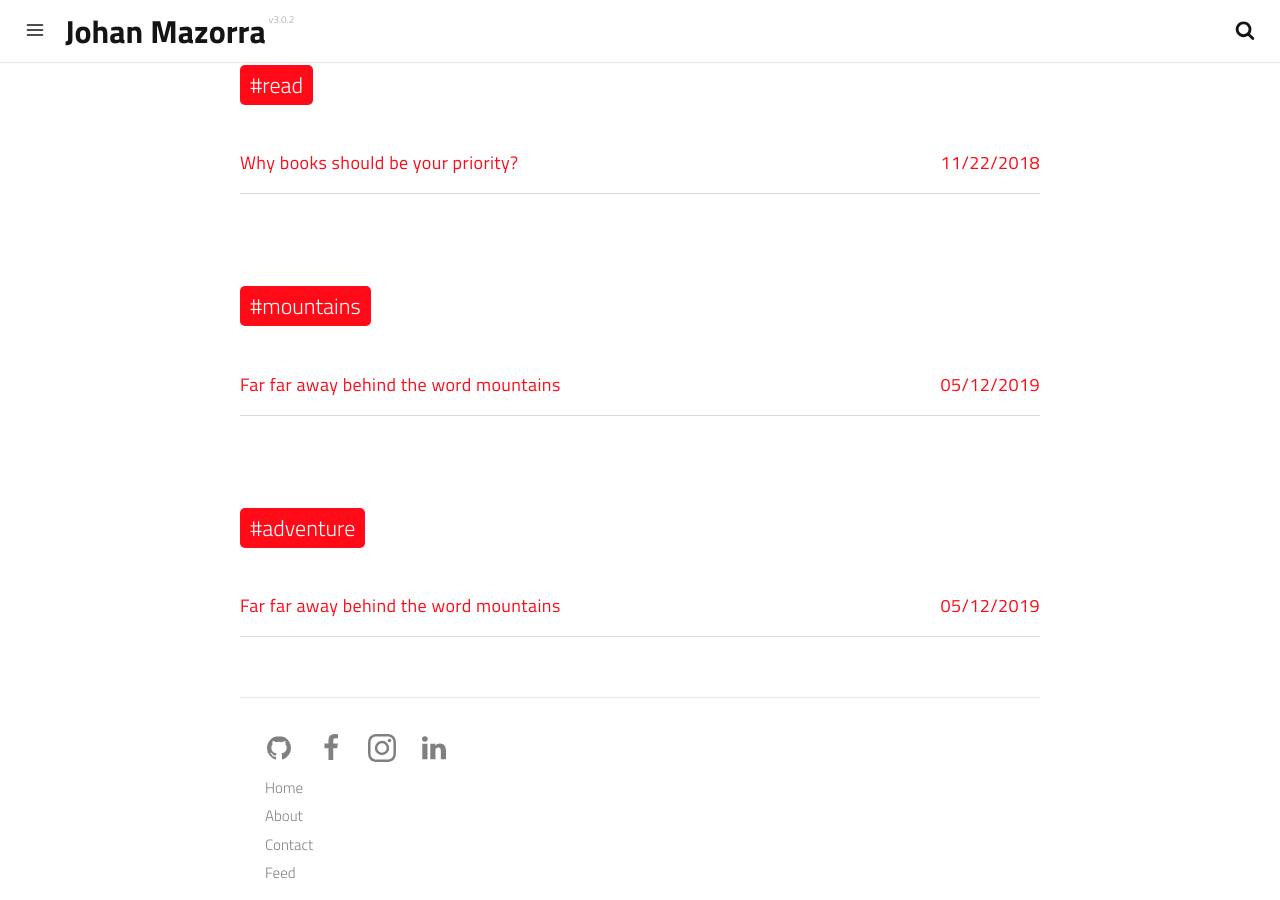
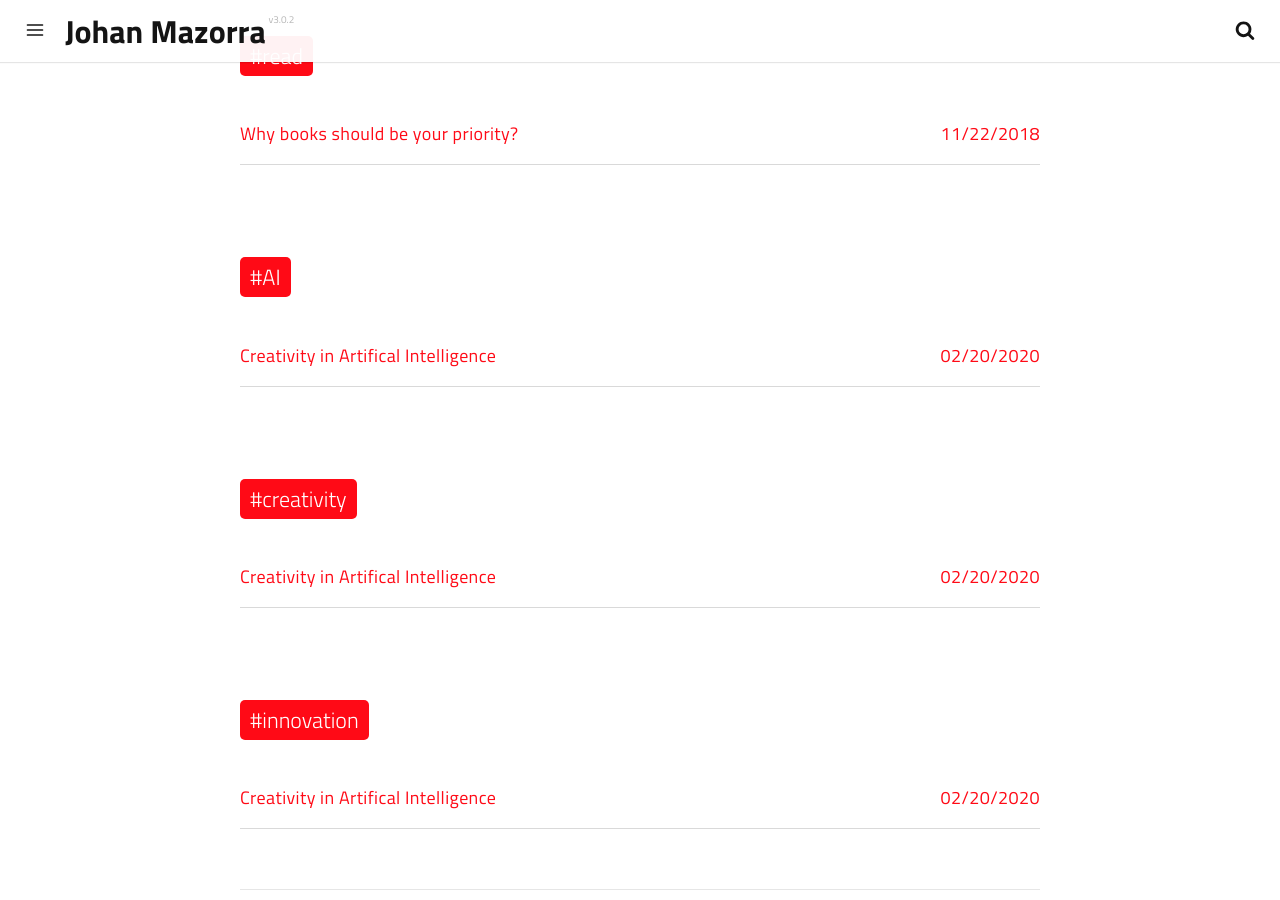
Before and after one commit to jsmazorra/jmazorra.github.io, a Jekyll site: the page built from tags.html, in a window 1280 px wide and 900 px high, scrolled down 6803 px. Built offline with Jekyll 4.4.1, drawn with Linux system fonts in a browser that asks for light colours; a script that is not in the unit is left out; part of the change alters nothing that is shown; some of the changed text lies outside the part shown.

Commit message:
Update 2010-02-02-far-far-away-behind-the-word-mountains.md

````diff
--- a/_posts/2010-02-02-far-far-away-behind-the-word-mountains.md
+++ b/_posts/2010-02-02-far-far-away-behind-the-word-mountains.md
@@ -1,59 +1,38 @@
 ---
-date: 2019-05-12T19:17:18.000Z
+date: 2020-02-20T19:17:18.000Z
 layout: post
-title: Far far away behind the word mountains
-subtitle: Lorem ipsum dolor sit amet, consectetur adipisicing elit.
+title: Creativity in Artifical Intelligence
+subtitle: Article by Johan Mazorra
 description: >-
-  Lorem ipsum dolor sit amet, consectetur adipisicing elit, sed do eiusmod
-  tempor incididunt ut labore et dolore magna aliqua.
+Innovativeness is a key component of human insight and a test for AI. Computer based intelligence procedures can be utilized to make new thoughts in three different ways: by creating novel mixes of commonplace thoughts; by investigating the capability of reasonable spaces; and by making changes that empower the age of beforehand unimaginable thoughts. Man-made intelligence will have less trouble in demonstrating the age of new thoughts than in computerizing their assessment.
 image: >-
   https://res.cloudinary.com/dm7h7e8xj/image/upload/v1559821648/theme5_wmutla.jpg
 optimized_image: >-
   https://res.cloudinary.com/dm7h7e8xj/image/upload/c_scale,w_380/v1559821648/theme5_wmutla.jpg
 category: travel
 tags:
-  - mountains
-  - travel
-  - adventure
-author: thiagorossener
+  - AI
+  - creativity
+  - innovation
+author: johanmazorra
 paginate: true
 ---
-Cas sociis natoque penatibus et magnis <a href="#">dis parturient montes</a>, nascetur ridiculus mus. _Aenean eu leo quam._ Pellentesque ornare sem lacinia quam venenatis vestibulum. Sed posuere consectetur est at lobortis. Cras mattis consectetur purus sit amet fermentum.
+# Introduction
 
-> Curabitur blandit tempus porttitor. Nullam quis risus eget urna mollis ornare vel eu leo. Nullam id dolor id nibh ultricies vehicula ut id elit.
+Computer based intelligence should focus fundamentally on P-inventiveness. On the off chance that it figures out how to demonstrate this in a ground-breaking way, at that point fake H-inventiveness will happen now and again surely, it as of now has, as we will see. (In what pursues, I will not utilize the letter-prefixes: more often than not, it is P-innovativeness which is at issue.)
 
-Etiam porta **sem malesuada magna** mollis euismod. Cras mattis consectetur purus sit amet fermentum. Aenean lacinia bibendum nulla sed consectetur.
+# Three kinds of inventiveness
+
+There are three principal kinds of innovativeness, including various methods for creating original thoughts. Every one of the three outcomes in amazement, however just one (the third) can prompt the "stun' of shock that welcomes an obviously inconceivable thought [2]. Various types incorporate some H-innovative models, however, the makers celebrated in the history books are all the more frequently esteemed for their accomplishments in regard to the third sort of imagination.
+> The primary kind includes novel (unlikely) blends of natural thoughts. Give us a chance to call this "combinational" inventiveness. Models incorporate much idyllic symbolism, and furthermore, the relationship wherein the two recently related thoughts share some innate reasonable structure.
+
+Analogies are once in a while investigated and created at some length, for reasons for a talk or critical thinking. In any case, even the negligible age, or gratefulness, of an adept relationship includes a (not really cognizant) reasonable basic mapping, whereby the similitudes of a structure are seen as well as are made a decision regarding their quality and profundity.
+The second and third sorts are firmly connected, and more like each other than either is to the first. They are "exploratory" and "transformational" inventiveness. The previous includes the age of original thoughts by the investigation of organized theoretical spaces. This regularly results in structures ("thoughts") that are novel, however sudden. One can quickly observe, be that as it may, that they fulfill the ordinances of the reasoning style concerned. The last includes the change of approximately (at least one) measurement of the space, with the goal that new structures can be produced which couldn't have emerged previously. The more major the measurement concerned, and the more dominant the change, all the more amazing the new thoughts will be. These two types of innovativeness shade into each other, since the investigation of the space, can incorporate negligible "tweaking" of genuinely shallow limitations. The qualification between a change and a change is somewhat a matter of judgment, however, the more well-characterized space, the more clear this refinement can be.
+Numerous individuals including (for instance) most expert researchers, specialists, and jazz-artists bring home the bacon out of exploratory innovativeness. That is, they acquire an acknowledged style of reasoning from their way of life, and after that seek it, and maybe externally change it, to investigate its substance, limits, and potential. Be that as it may, individuals once in a while change the acknowledged calculated space, by modifying or expelling (at least one) of its measurements, or by including another one. Such change empowers thoughts to be created which (in respect to that reasonable space) were beforehand inconceivable.
+The more central the change, as well as the more major the measurement that is changed, the more unique the recently potential structures,  will be. The stun of shock that goes to such (already outlandish) thoughts is a lot more noteworthy than the astonishment occasioned by simple impossibilities, anyway startling they might be. On the off chance that the changes are excessively extraordinary, the connection between the old and new spaces won't be promptly obvious. In such cases, the new structures will be ambiguous, and all around likely rejected. In fact, it might set aside some effort for the connection between the two spaces to be perceived and for the most part, acknowledged.
 
 --page-break--
 
-## Inline HTML elements
-
-HTML defines a long list of available inline tags, a complete list of which can be found on the [Mozilla Developer Network](https://developer.mozilla.org/en-US/docs/Web/HTML/Element).
-
-* **To bold text**, use `<strong>`.
-* _To italicize text_, use `<em>`.
-* Abbreviations, like <abbr title="HyperText Markup Langage">HTML</abbr> should use `<abbr>`, with an optional `title` attribute for the full phrase.
-* Citations, like <cite>&mdash; Thiago Rossener</cite>, should use `<cite>`.
-* <del>Deleted</del> text should use `<del>` and <ins>inserted</ins> text should use `<ins>`.
-* Superscript <sup>text</sup> uses `<sup>` and subscript <sub>text</sub> uses `<sub>`.
-
-Most of these elements are styled by browsers with few modifications on our part.
-
---page-break--
-
-# Heading 1
-
-## Heading 2
-
-### Heading 3
-
-#### Heading 4
-
-Vivamus sagittis lacus vel augue rutrum faucibus dolor auctor. Duis mollis, est non commodo luctus, nisi erat porttitor ligula, eget lacinia odio sem nec elit. Morbi leo risus, porta ac consectetur ac, vestibulum at eros.
-
-## Code
-
-Cum sociis natoque penatibus et magnis dis `code element` montes, nascetur ridiculus mus.
 
 ```js
 // Example can be run directly in your JavaScript console
````
